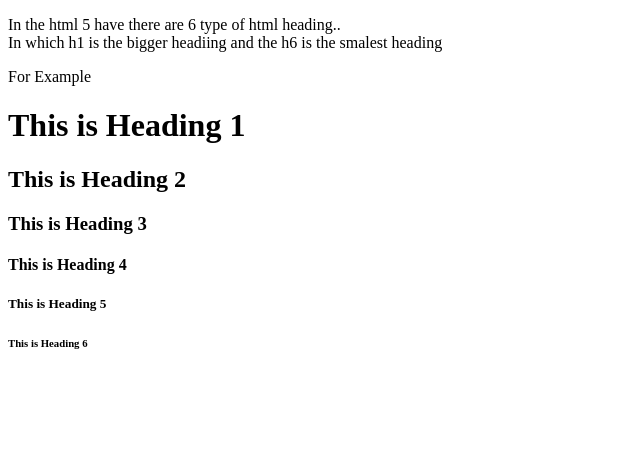
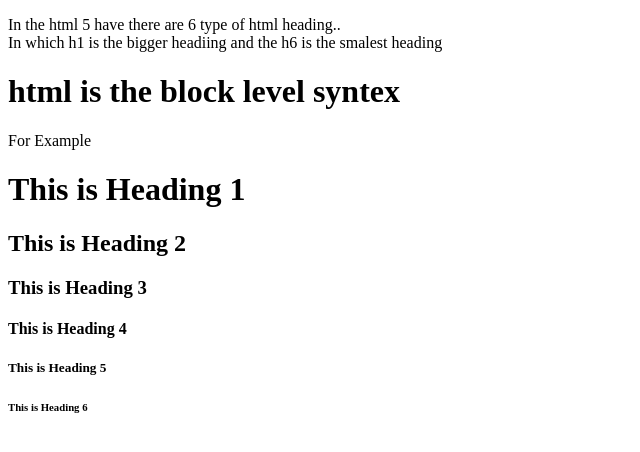
Before and after one commit to er-satyampal/html5, a plain HTML site: page html-final/heading.html in a window 1280 px wide. Shown: the whole page, without its empty margins (0-640 px from the left). Drawn offline with Linux system fonts and the light colour scheme.

Commit message:
HTML-Headings

```diff
--- a/html-final/heading.html
+++ b/html-final/heading.html
@@ -9,6 +9,8 @@
 <body>
     <P>In the html 5 have there are 6 type of html heading..
          <br> In which h1 is the bigger headiing and the h6 is the smalest heading </P>
+
+         <h1>html is the block level syntex</h1>
          <p>For Example</p>
          <h1>This is Heading 1</h1>
          <h2>This is Heading 2</h2>
```
Also changed, not shown: html-final/Paragraph.html (added).
